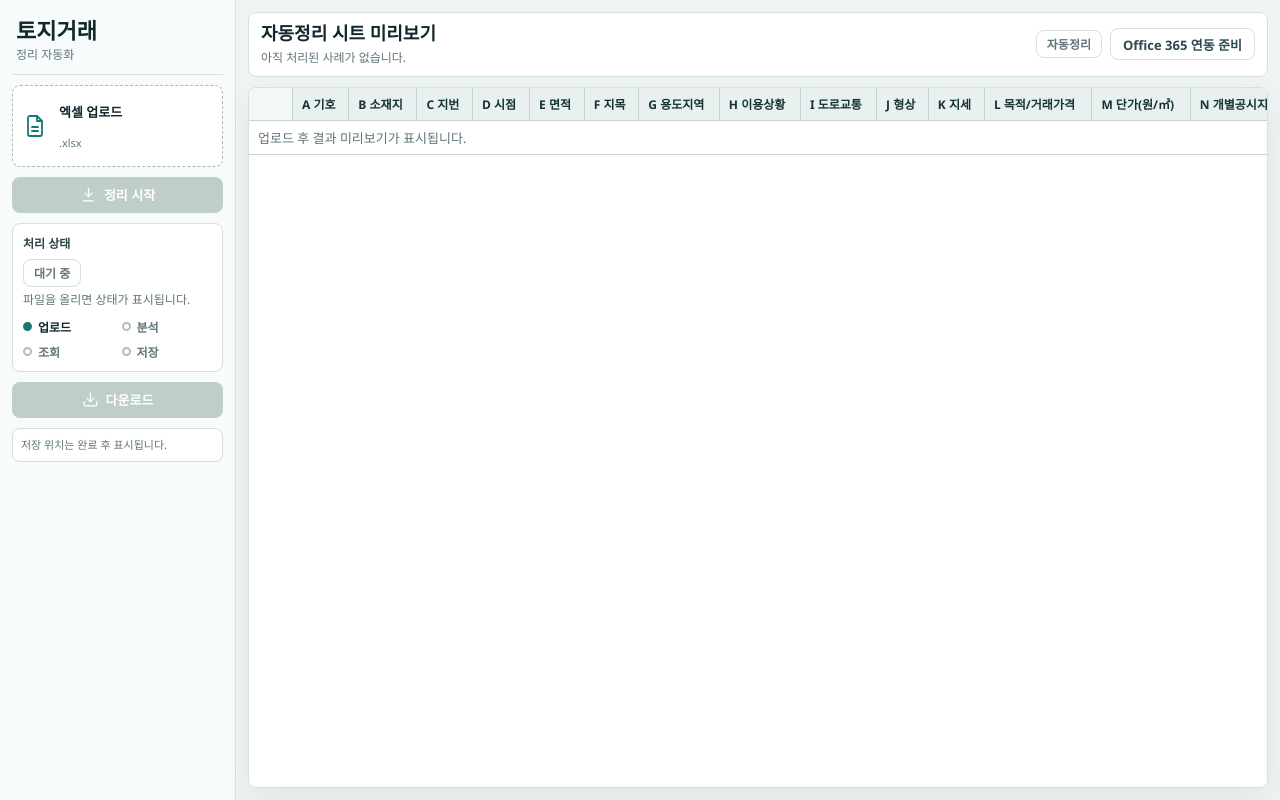
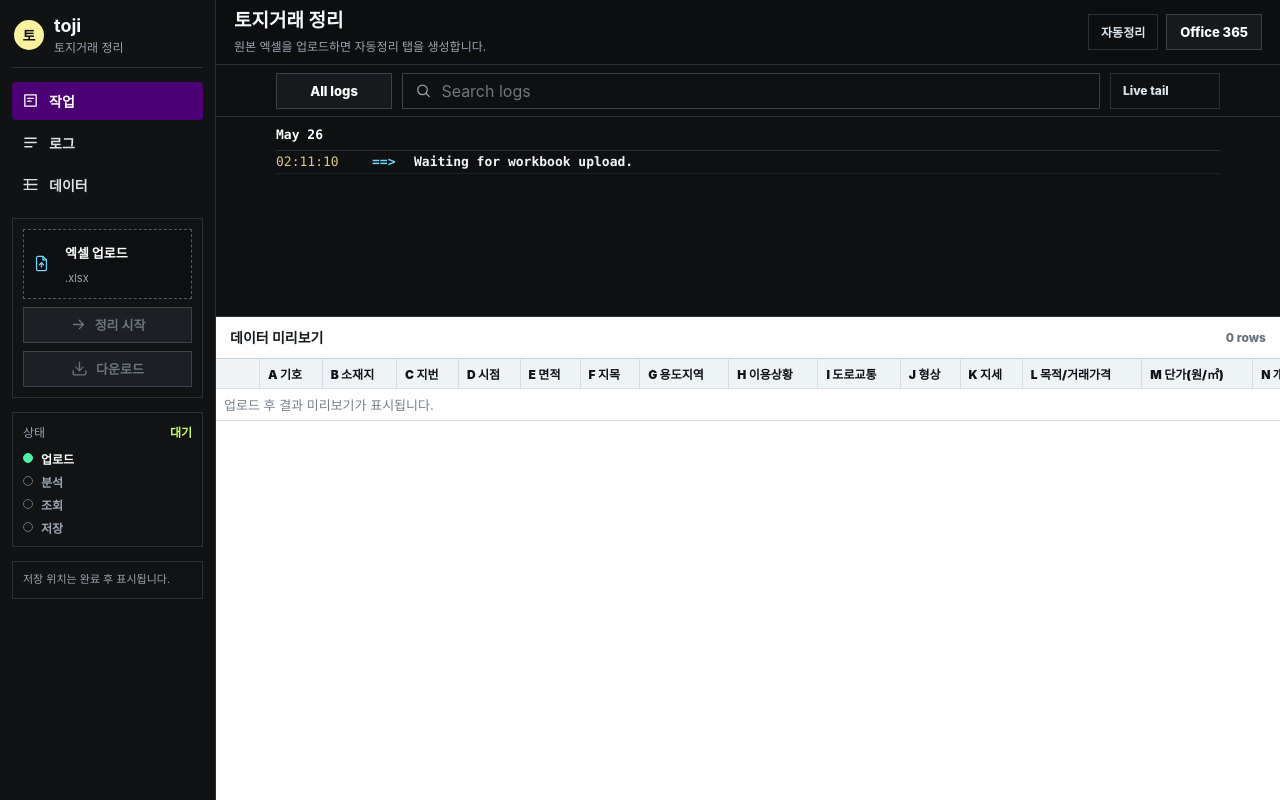
Before and after one commit to dfc03300/toji, a website: page public/index.html in a window 1280 px wide. Drawn offline with Linux system fonts and the light colour scheme.

Commit message:
Redesign UI around live logs

```diff
--- a/public/app.js
+++ b/public/app.js
@@ -35,6 +35,8 @@ const columnLetters = ["", ...Array.from({ length: headers.length }, (_, index)
 const state = {
   file: null,
   timer: null,
+  lastProgress: "",
+  logs: [],
 };
 
 const els = {
@@ -44,8 +46,7 @@ const els = {
   fileMeta: document.querySelector("#fileMeta"),
   processBtn: document.querySelector("#processBtn"),
   serverStatus: document.querySelector("#serverStatus"),
-  progressText: document.querySelector("#progressText"),
-  steps: [...document.querySelectorAll("#steps li")],
+  steps: [...document.querySelectorAll("#steps span")],
   downloadBtn: document.querySelector("#downloadBtn"),
   savePath: document.querySelector("#savePath"),
   previewHead: document.querySelector("#previewHead"),
@@ -53,7 +54,54 @@ const els = {
   summaryText: document.querySelector("#summaryText"),
   sheetName: document.querySelector("#sheetName"),
   officeBtn: document.querySelector("#officeBtn"),
+  logStream: document.querySelector("#logStream"),
+  logSearch: document.querySelector("#logSearch"),
+  rowCount: document.querySelector("#rowCount"),
 };
+
+function nowTime() {
+  return new Intl.DateTimeFormat("ko-KR", {
+    hour: "2-digit",
+    minute: "2-digit",
+    second: "2-digit",
+    hour12: false,
+  }).format(new Date());
+}
+
+function todayLabel() {
+  return new Intl.DateTimeFormat("en-US", { month: "short", day: "2-digit" }).format(new Date());
+}
+
+function escapeHtml(value) {
+  return String(value ?? "")
+    .replaceAll("&", "&amp;")
+    .replaceAll("<", "&lt;")
+    .replaceAll(">", "&gt;")
+    .replaceAll('"', "&quot;");
+}
+
+function addLog(message, type = "info") {
+  if (!message || state.lastProgress === message) return;
+  state.lastProgress = message;
+  state.logs.push({ time: nowTime(), message, type });
+  renderLogs();
+}
+
+function renderLogs() {
+  const query = els.logSearch.value.trim().toLowerCase();
+  const logs = state.logs.filter((log) => !query || log.message.toLowerCase().includes(query));
+  els.logStream.innerHTML = [
+    `<div class="log-day">${todayLabel()}</div>`,
+    ...logs.map((log) => `
+      <div class="log-line ${log.type}">
+        <span class="log-time">${log.time}</span>
+        <span class="log-arrow">==&gt;</span>
+        <span class="log-message">${escapeHtml(log.message)}</span>
+      </div>
+    `),
+  ].join("");
+  els.logStream.scrollTop = els.logStream.scrollHeight;
+}
 
 function setStep(index) {
   els.steps.forEach((step, i) => {
@@ -75,7 +123,8 @@ function chooseFile(file) {
   els.fileName.textContent = file.name;
   els.fileMeta.textContent = `${formatBytes(file.size)} · 업로드 준비 완료`;
   els.processBtn.disabled = false;
-  els.serverStatus.textContent = "파일 선택됨";
+  els.serverStatus.textContent = "파일 선택";
+  addLog(`Selected file: ${file.name} (${formatBytes(file.size)})`);
 }
 
 function renderHead() {
@@ -96,8 +145,15 @@ function valueText(value) {
   return String(value);
 }
 
+function isCrawledCell(header, row) {
+  if (header === "크롤링상세" || header === "크롤링URL") return Boolean(row[header]);
+  if (header === "개별공시지가") return /공시지가 .*선택|조회주소|요청URL/.test(String(row["크롤링상세"] || ""));
+  return false;
+}
+
 function renderPreview(rows) {
   renderHead();
+  els.rowCount.textContent = `${rows?.length || 0} rows`;
   if (!rows?.length) {
     els.previewBody.innerHTML = `<tr><td class="row-head">1</td><td class="empty" colspan="${headers.length}">업로드 후 결과 미리보기가 표시됩니다.</td></tr>`;
     return;
@@ -106,7 +162,10 @@ function renderPreview(rows) {
   els.previewBody.innerHTML = rows
     .map((row, rowIndex) => {
       const cells = headers
-        .map((header) => `<td contenteditable="true" spellcheck="false">${valueText(row[header])}</td>`)
+        .map((header) => {
+          const className = isCrawledCell(header, row) ? " class=\"crawled\"" : "";
+          return `<td${className} contenteditable="true" spellcheck="false">${escapeHtml(valueText(row[header]))}</td>`;
+        })
         .join("");
       return `<tr><td class="row-head">${rowIndex + 1}</td>${cells}</tr>`;
     })
@@ -118,15 +177,15 @@ async function poll(jobId) {
   const job = await response.json();
   if (!response.ok) throw new Error(job.error || "작업 상태를 읽지 못했습니다.");
 
-  els.progressText.textContent = job.progress || "처리 중입니다.";
-  if (/조회/.test(job.progress || "")) setStep(2);
+  if (job.progress) addLog(job.progress);
+  if (/조회|공시지가/.test(job.progress || "")) setStep(2);
   else if (/저장|완료/.test(job.progress || "")) setStep(3);
   else setStep(1);
 
   if (job.status === "failed") {
     clearInterval(state.timer);
     els.serverStatus.textContent = "실패";
-    els.progressText.innerHTML = `<span class="error">${job.error || "처리 실패"}</span>`;
+    addLog(job.error || "처리 실패", "error");
     els.processBtn.disabled = false;
     return;
   }
@@ -141,6 +200,7 @@ async function poll(jobId) {
     els.savePath.textContent = job.savedPath ? `저장됨: ${job.savedPath}` : "저장 위치를 확인하지 못했습니다.";
     els.summaryText.textContent = `${job.caseCount || 0}건을 자동정리 탭에 작성했습니다.`;
     els.sheetName.textContent = job.sheetName || "자동정리";
+    addLog(`Completed: ${job.caseCount || 0} rows written to ${job.sheetName || "자동정리"}`, "success");
     renderPreview(job.preview);
     els.processBtn.disabled = false;
   }
@@ -148,13 +208,14 @@ async function poll(jobId) {
 
 async function startProcess() {
   if (!state.file) return;
+  state.lastProgress = "";
   els.processBtn.disabled = true;
   els.downloadBtn.classList.add("disabled");
   els.downloadBtn.href = "#";
   els.savePath.textContent = "저장 위치는 완료 후 표시됩니다.";
   els.serverStatus.textContent = "처리 중";
-  els.progressText.textContent = "파일을 업로드하는 중입니다.";
   setStep(0);
+  addLog("Uploading workbook...");
 
   const form = new FormData();
   form.append("file", state.file);
@@ -165,10 +226,11 @@ async function startProcess() {
     els.serverStatus.textContent = "오류";
     throw new Error(data.error || "업로드 실패");
   }
+  addLog(`Job accepted: ${data.jobId}`);
   state.timer = setInterval(() => poll(data.jobId).catch((error) => {
     clearInterval(state.timer);
     els.serverStatus.textContent = "오류";
-    els.progressText.innerHTML = `<span class="error">${error.message}</span>`;
+    addLog(error.message, "error");
     els.processBtn.disabled = false;
   }), 1200);
   await poll(data.jobId);
@@ -176,13 +238,15 @@ async function startProcess() {
 
 els.fileInput.addEventListener("change", (event) => chooseFile(event.target.files[0]));
 els.processBtn.addEventListener("click", () => startProcess().catch((error) => {
-  els.progressText.innerHTML = `<span class="error">${error.message}</span>`;
+  addLog(error.message, "error");
   els.processBtn.disabled = false;
 }));
 
 els.officeBtn.addEventListener("click", () => {
-  els.progressText.textContent = "Office 365 편집 연동은 Microsoft 로그인, OneDrive 업로드, Graph API 연결이 필요합니다.";
+  addLog("Office 365 편집 연동은 Microsoft 로그인, OneDrive 업로드, Graph API 연결이 필요합니다.");
 });
+
+els.logSearch.addEventListener("input", renderLogs);
 
 ["dragenter", "dragover"].forEach((eventName) => {
   els.dropzone.addEventListener(eventName, (event) => {
@@ -199,4 +263,6 @@ els.officeBtn.addEventListener("click", () => {
 });
 
 els.dropzone.addEventListener("drop", (event) => chooseFile(event.dataTransfer.files[0]));
+
 renderHead();
+addLog("Waiting for workbook upload.");
--- a/public/index.html
+++ b/public/index.html
@@ -3,74 +3,99 @@
   <head>
     <meta charset="UTF-8" />
     <meta name="viewport" content="width=device-width, initial-scale=1.0" />
-    <title>토지 거래 정리 자동화</title>
+    <title>토지거래 정리</title>
     <link rel="stylesheet" href="/styles.css" />
   </head>
   <body>
     <main class="app-shell">
       <aside class="sidebar">
         <div class="brand">
-          <h1>토지거래</h1>
-          <p>정리 자동화</p>
+          <span class="brand-mark">토</span>
+          <div>
+            <strong>toji</strong>
+            <small>토지거래 정리</small>
+          </div>
         </div>
 
-        <label class="mini-upload" id="dropzone">
+        <nav class="nav">
+          <a class="active" href="#work">
+            <svg viewBox="0 0 24 24" aria-hidden="true"><path d="M4 4h16v16H4z"></path><path d="M8 9h8"></path><path d="M8 13h5"></path></svg>
+            작업
+          </a>
+          <a href="#logs">
+            <svg viewBox="0 0 24 24" aria-hidden="true"><path d="M4 6h16"></path><path d="M4 12h16"></path><path d="M4 18h10"></path></svg>
+            로그
+          </a>
+          <a href="#preview">
+            <svg viewBox="0 0 24 24" aria-hidden="true"><path d="M3 5h18"></path><path d="M3 12h18"></path><path d="M3 19h18"></path><path d="M8 5v14"></path></svg>
+            데이터
+          </a>
+        </nav>
+
+        <section class="control-panel" id="work">
+          <label class="upload-button" id="dropzone">
             <input id="fileInput" type="file" accept=".xlsx" />
-          <svg viewBox="0 0 24 24" aria-hidden="true">
-            <path d="M14 2H7a2 2 0 0 0-2 2v16a2 2 0 0 0 2 2h10a2 2 0 0 0 2-2V7z"></path>
-            <path d="M14 2v5h5"></path>
-            <path d="M9 13h6"></path>
-            <path d="M9 17h6"></path>
-          </svg>
+            <svg viewBox="0 0 24 24" aria-hidden="true"><path d="M14 2H7a2 2 0 0 0-2 2v16a2 2 0 0 0 2 2h10a2 2 0 0 0 2-2V7z"></path><path d="M14 2v5h5"></path><path d="M12 11v6"></path><path d="m9 14 3-3 3 3"></path></svg>
             <span id="fileName">엑셀 업로드</span>
             <small id="fileMeta">.xlsx</small>
           </label>
 
           <button class="primary" id="processBtn" disabled>
-          <svg viewBox="0 0 24 24" aria-hidden="true">
-            <path d="M12 3v12"></path>
-            <path d="m17 10-5 5-5-5"></path>
-            <path d="M5 21h14"></path>
-          </svg>
+            <svg viewBox="0 0 24 24" aria-hidden="true"><path d="M5 12h14"></path><path d="m13 6 6 6-6 6"></path></svg>
             정리 시작
           </button>
 
-        <section class="side-section">
-          <div class="section-title">처리 상태</div>
-          <span class="status-pill" id="serverStatus">대기 중</span>
-          <p id="progressText">파일을 올리면 상태가 표시됩니다.</p>
-          <ol class="steps" id="steps">
-            <li class="active"><span></span>업로드</li>
-            <li><span></span>분석</li>
-            <li><span></span>조회</li>
-            <li><span></span>저장</li>
-          </ol>
+          <a class="download disabled" id="downloadBtn" href="#" download>
+            <svg viewBox="0 0 24 24" aria-hidden="true"><path d="M21 15v4a2 2 0 0 1-2 2H5a2 2 0 0 1-2-2v-4"></path><path d="m7 10 5 5 5-5"></path><path d="M12 15V3"></path></svg>
+            다운로드
+          </a>
         </section>
 
-        <a class="download disabled" id="downloadBtn" href="#" download>
-          <svg viewBox="0 0 24 24" aria-hidden="true">
-            <path d="M21 15v4a2 2 0 0 1-2 2H5a2 2 0 0 1-2-2v-4"></path>
-            <path d="m7 10 5 5 5-5"></path>
-            <path d="M12 15V3"></path>
-          </svg>
-          다운로드
-        </a>
+        <section class="status-card">
+          <div class="status-row">
+            <span>상태</span>
+            <strong id="serverStatus">대기</strong>
+          </div>
+          <div class="steps" id="steps">
+            <span class="active">업로드</span>
+            <span>분석</span>
+            <span>조회</span>
+            <span>저장</span>
+          </div>
+        </section>
 
         <div class="save-path" id="savePath">저장 위치는 완료 후 표시됩니다.</div>
       </aside>
 
-      <section class="data-area">
-        <header class="data-toolbar">
+      <section class="workspace">
+        <header class="topbar">
           <div>
-            <h2>자동정리 시트 미리보기</h2>
-            <p id="summaryText">아직 처리된 사례가 없습니다.</p>
+            <h1>토지거래 정리</h1>
+            <p id="summaryText">원본 엑셀을 업로드하면 자동정리 탭을 생성합니다.</p>
           </div>
-          <div class="toolbar-actions">
+          <div class="top-actions">
             <span class="sheet-name" id="sheetName">자동정리</span>
-            <button class="secondary" type="button" id="officeBtn">Office 365 연동 준비</button>
+            <button class="secondary" type="button" id="officeBtn">Office 365</button>
           </div>
         </header>
 
+        <section class="log-panel" id="logs">
+          <div class="log-toolbar">
+            <button class="log-filter" type="button">All logs</button>
+            <div class="log-search">
+              <svg viewBox="0 0 24 24" aria-hidden="true"><circle cx="11" cy="11" r="7"></circle><path d="m21 21-4.3-4.3"></path></svg>
+              <input id="logSearch" type="search" placeholder="Search logs" />
+            </div>
+            <span class="log-window">Live tail</span>
+          </div>
+          <div class="log-stream" id="logStream" aria-live="polite"></div>
+        </section>
+
+        <section class="data-card" id="preview">
+          <div class="data-title">
+            <strong>데이터 미리보기</strong>
+            <span id="rowCount">0 rows</span>
+          </div>
           <div class="viewer">
             <table class="sheet-grid">
               <thead>
@@ -78,12 +103,13 @@
               </thead>
               <tbody id="previewBody">
                 <tr>
-                <td class="empty" colspan="20">업로드 후 결과 미리보기가 표시됩니다.</td>
+                  <td class="empty" colspan="21">업로드 후 결과 미리보기가 표시됩니다.</td>
                 </tr>
               </tbody>
             </table>
           </div>
         </section>
+      </section>
     </main>
     <script src="/app.js"></script>
   </body>
--- a/public/styles.css
+++ b/public/styles.css
@@ -1,17 +1,21 @@
 :root {
-  color-scheme: light;
-  --bg: #eef3f3;
-  --surface: #ffffff;
-  --ink: #10272c;
-  --muted: #60757a;
-  --line: #d6e0df;
-  --grid: #c9d4d2;
-  --head: #e8f1f0;
-  --accent: #167a74;
-  --accent-dark: #0d5f5a;
-  --soft: #e5f2f1;
-  --bad: #b42318;
-  font-family: Pretendard, "Segoe UI", system-ui, -apple-system, BlinkMacSystemFont, sans-serif;
+  color-scheme: dark;
+  --bg: #0b0d0f;
+  --panel: #111315;
+  --panel-2: #15181b;
+  --panel-3: #0e1012;
+  --ink: #f4f7fb;
+  --muted: #9aa5b1;
+  --line: #2a2f35;
+  --line-soft: #1c2024;
+  --purple: #4b0074;
+  --accent: #c7ff64;
+  --blue: #72d7ff;
+  --green: #52f0a5;
+  --red: #ff8a8a;
+  --grid: #d7dee6;
+  --grid-head: #eef3f6;
+  font-family: Inter, "Segoe UI", "Malgun Gothic", system-ui, sans-serif;
 }
 
 * {
@@ -20,6 +24,7 @@
 
 body {
   margin: 0;
+  min-width: 1100px;
   background: var(--bg);
   color: var(--ink);
 }
@@ -42,251 +47,404 @@ svg {
 .app-shell {
   min-height: 100vh;
   display: grid;
-  grid-template-columns: 236px minmax(0, 1fr);
+  grid-template-columns: 216px minmax(0, 1fr);
 }
 
 .sidebar {
-  background: #f8fbfb;
+  background: #101214;
   border-right: 1px solid var(--line);
   padding: 14px 12px;
   display: flex;
   flex-direction: column;
-  gap: 10px;
+  gap: 14px;
 }
 
 .brand {
-  padding: 4px 4px 10px;
+  display: flex;
+  align-items: center;
+  gap: 10px;
+  padding: 2px 2px 12px;
   border-bottom: 1px solid var(--line);
 }
 
-.brand h1 {
-  margin: 0;
-  font-size: 22px;
-  line-height: 1.1;
-  letter-spacing: 0;
+.brand-mark {
+  width: 30px;
+  height: 30px;
+  display: grid;
+  place-items: center;
+  border-radius: 999px;
+  background: #fbf2a0;
+  color: #111;
+  font-weight: 900;
+  font-size: 14px;
 }
 
-.brand p,
-.data-toolbar p,
-.side-section p {
-  margin: 4px 0 0;
+.brand strong,
+.brand small {
+  display: block;
+}
+
+.brand strong {
+  font-size: 18px;
+  line-height: 1.1;
+}
+
+.brand small {
+  margin-top: 2px;
   color: var(--muted);
   font-size: 12px;
-  line-height: 1.45;
 }
 
-.mini-upload {
-  min-height: 82px;
-  border: 1px dashed #a9bab8;
-  border-radius: 8px;
-  background: var(--surface);
+.nav {
   display: grid;
-  grid-template-columns: 28px minmax(0, 1fr);
+  gap: 4px;
+}
+
+.nav a {
+  height: 38px;
+  display: flex;
+  align-items: center;
+  gap: 10px;
+  padding: 0 10px;
+  color: #dbe3ea;
+  text-decoration: none;
+  border-radius: 4px;
+  font-size: 14px;
+  font-weight: 700;
+}
+
+.nav a.active {
+  background: var(--purple);
+  color: #fff;
+}
+
+.control-panel,
+.status-card,
+.save-path {
+  border: 1px solid var(--line);
+  background: var(--panel);
+}
+
+.control-panel {
+  display: grid;
+  gap: 8px;
+  padding: 10px;
+}
+
+.upload-button {
+  min-height: 70px;
+  display: grid;
+  grid-template-columns: 24px minmax(0, 1fr);
   grid-template-rows: auto auto;
   align-items: center;
   gap: 2px 8px;
-  padding: 10px;
+  padding: 9px;
+  border: 1px dashed #525b65;
+  background: #0d0f11;
+  color: #fff;
   cursor: pointer;
 }
 
-.mini-upload.dragover {
+.upload-button.dragover {
   border-color: var(--accent);
-  background: var(--soft);
+  background: #161c12;
 }
 
-.mini-upload input {
+.upload-button input {
   display: none;
 }
 
-.mini-upload svg {
+.upload-button svg {
   grid-row: 1 / 3;
-  width: 24px;
-  height: 24px;
-  color: var(--accent);
+  color: var(--blue);
 }
 
-.mini-upload span {
-  font-size: 13px;
-  font-weight: 800;
+.upload-button span {
   overflow: hidden;
   text-overflow: ellipsis;
   white-space: nowrap;
+  font-size: 13px;
+  font-weight: 800;
 }
 
-.mini-upload small {
-  color: var(--muted);
-  font-size: 11px;
+.upload-button small {
   overflow: hidden;
   text-overflow: ellipsis;
   white-space: nowrap;
+  color: var(--muted);
+  font-size: 11px;
 }
 
 .primary,
 .download,
-.secondary {
-  border-radius: 8px;
-  border: 0;
+.secondary,
+.log-filter {
+  height: 36px;
+  border: 1px solid #3a4149;
+  background: #171a1d;
+  color: #fff;
   display: inline-flex;
   align-items: center;
   justify-content: center;
-  gap: 7px;
+  gap: 8px;
+  text-decoration: none;
+  cursor: pointer;
   font-size: 13px;
   font-weight: 800;
-  text-decoration: none;
-  cursor: pointer;
 }
 
-.primary,
-.download {
-  width: 100%;
-  height: 36px;
-  background: var(--accent);
-  color: #fff;
-}
-
-.primary:hover,
-.download:hover {
-  background: var(--accent-dark);
+.primary {
+  background: #fff;
+  color: #111;
 }
 
 .primary:disabled,
 .download.disabled {
-  background: #bfcdcb;
+  color: #6b737c;
+  background: #1c2024;
+  pointer-events: none;
   cursor: not-allowed;
-  pointer-events: none;
 }
 
-.secondary {
-  height: 32px;
-  padding: 0 12px;
-  border: 1px solid var(--line);
-  background: #fff;
-  color: #2b4a50;
-  white-space: nowrap;
+.download {
+  width: 100%;
 }
 
-.side-section {
-  border: 1px solid var(--line);
-  border-radius: 8px;
-  background: var(--surface);
+.secondary,
+.log-filter {
+  padding: 0 13px;
+}
+
+.status-card {
   padding: 10px;
 }
 
-.section-title {
+.status-row {
+  display: flex;
+  align-items: center;
+  justify-content: space-between;
+  color: var(--muted);
   font-size: 12px;
-  font-weight: 900;
-  color: #2d4347;
-  margin-bottom: 7px;
 }
 
-.status-pill,
-.sheet-name {
-  display: inline-flex;
+.status-row strong {
+  color: var(--accent);
+}
+
+.steps {
+  display: grid;
+  gap: 6px;
+  margin-top: 10px;
+}
+
+.steps span {
+  display: flex;
   align-items: center;
-  height: 28px;
-  padding: 0 10px;
-  border: 1px solid var(--line);
-  border-radius: 8px;
-  background: var(--surface);
+  gap: 8px;
   color: var(--muted);
   font-size: 12px;
   font-weight: 800;
 }
 
-.steps {
-  list-style: none;
-  padding: 0;
-  margin: 10px 0 0;
-  display: grid;
-  grid-template-columns: 1fr 1fr;
-  gap: 7px 8px;
+.steps span::before {
+  content: "";
+  width: 8px;
+  height: 8px;
+  border-radius: 99px;
+  border: 1px solid #68717b;
 }
 
-.steps li {
-  display: flex;
-  align-items: center;
-  gap: 6px;
-  color: var(--muted);
-  font-size: 12px;
-  font-weight: 800;
+.steps span.active,
+.steps span.done {
+  color: #fff;
 }
 
-.steps span {
-  width: 9px;
-  height: 9px;
-  border-radius: 999px;
-  border: 2px solid #afbfbd;
-  background: #fff;
-}
-
-.steps li.active {
-  color: var(--ink);
-}
-
-.steps li.active span,
-.steps li.done span {
-  border-color: var(--accent);
-  background: var(--accent);
+.steps span.active::before,
+.steps span.done::before {
+  border-color: var(--green);
+  background: var(--green);
 }
 
 .save-path {
-  padding: 8px;
-  border: 1px solid var(--line);
-  border-radius: 8px;
-  background: #fff;
+  padding: 10px;
   color: var(--muted);
   font-size: 11px;
   line-height: 1.45;
   word-break: break-all;
 }
 
-.data-area {
+.workspace {
   min-width: 0;
   height: 100vh;
-  padding: 12px;
   display: grid;
-  grid-template-rows: auto minmax(0, 1fr);
-  gap: 10px;
+  grid-template-rows: auto 252px minmax(0, 1fr);
 }
 
-.data-toolbar {
-  min-height: 58px;
-  border: 1px solid var(--line);
-  border-radius: 8px;
-  background: var(--surface);
+.topbar {
+  min-height: 60px;
   display: flex;
   align-items: center;
   justify-content: space-between;
-  gap: 16px;
-  padding: 10px 12px;
+  gap: 18px;
+  padding: 10px 18px;
+  border-bottom: 1px solid var(--line);
+  background: #0c0e10;
 }
 
-.data-toolbar h2 {
+.topbar h1 {
   margin: 0;
-  font-size: 18px;
+  font-size: 19px;
   line-height: 1.2;
-  letter-spacing: 0;
 }
 
-.toolbar-actions {
+.topbar p {
+  margin: 4px 0 0;
+  color: var(--muted);
+  font-size: 12px;
+}
+
+.top-actions {
   display: flex;
   align-items: center;
   gap: 8px;
 }
 
+.sheet-name,
+.log-window {
+  display: inline-flex;
+  align-items: center;
+  height: 36px;
+  padding: 0 12px;
+  border: 1px solid var(--line);
+  color: #dce6ef;
+  font-size: 12px;
+  font-weight: 800;
+}
+
+.log-panel {
+  min-width: 0;
+  display: grid;
+  grid-template-rows: 52px minmax(0, 1fr);
+  border-bottom: 1px solid var(--line);
+  background: var(--panel-3);
+}
+
+.log-toolbar {
+  display: grid;
+  grid-template-columns: 116px minmax(220px, 1fr) 110px;
+  gap: 10px;
+  align-items: center;
+  padding: 8px 60px;
+  border-bottom: 1px solid var(--line);
+}
+
+.log-search {
+  height: 36px;
+  border: 1px solid #3a4149;
+  display: flex;
+  align-items: center;
+  gap: 8px;
+  padding: 0 12px;
+  color: var(--muted);
+}
+
+.log-search input {
+  width: 100%;
+  border: 0;
+  outline: 0;
+  background: transparent;
+  color: #fff;
+}
+
+.log-stream {
+  overflow: auto;
+  padding: 0 60px 12px;
+  font-family: "Cascadia Mono", Consolas, monospace;
+  font-size: 13px;
+  line-height: 1.65;
+}
+
+.log-day {
+  position: sticky;
+  top: 0;
+  padding: 7px 0 5px;
+  background: var(--panel-3);
+  color: #fff;
+  border-bottom: 1px solid var(--line);
+  font-weight: 800;
+}
+
+.log-line {
+  display: grid;
+  grid-template-columns: 96px 42px minmax(0, 1fr);
+  border-bottom: 1px solid var(--line-soft);
+  color: #f4f4f4;
+}
+
+.log-time {
+  color: #d9c58b;
+}
+
+.log-arrow {
+  color: var(--blue);
+  font-weight: 900;
+}
+
+.log-line.success .log-arrow,
+.log-line.success .log-message {
+  color: var(--green);
+}
+
+.log-line.error .log-arrow,
+.log-line.error .log-message {
+  color: var(--red);
+}
+
+.log-message {
+  min-width: 0;
+  white-space: pre-wrap;
+  overflow-wrap: anywhere;
+  font-weight: 700;
+}
+
+.data-card {
+  min-width: 0;
+  min-height: 0;
+  display: grid;
+  grid-template-rows: 42px minmax(0, 1fr);
+  background: #f7f9fb;
+  color: #15191d;
+}
+
+.data-title {
+  display: flex;
+  align-items: center;
+  justify-content: space-between;
+  padding: 0 14px;
+  border-bottom: 1px solid #cbd3dc;
+  background: #fff;
+}
+
+.data-title strong {
+  font-size: 14px;
+}
+
+.data-title span {
+  color: #65717d;
+  font-size: 12px;
+  font-weight: 800;
+}
+
 .viewer {
   min-height: 0;
   overflow: auto;
-  border: 1px solid var(--line);
-  border-radius: 8px;
   background: #fff;
-  box-shadow: 0 12px 32px rgba(21, 41, 47, 0.06);
 }
 
 .sheet-grid {
   border-collapse: separate;
   border-spacing: 0;
-  min-width: 1540px;
+  min-width: 1700px;
   width: 100%;
   font-size: 13px;
 }
@@ -295,8 +453,8 @@ svg {
 .sheet-grid td {
   border-right: 1px solid var(--grid);
   border-bottom: 1px solid var(--grid);
-  padding: 7px 9px;
-  height: 30px;
+  padding: 6px 8px;
+  height: 29px;
   white-space: nowrap;
   text-align: left;
   background: #fff;
@@ -306,8 +464,8 @@ svg {
   position: sticky;
   top: 0;
   z-index: 2;
-  background: var(--head);
-  color: #173336;
+  background: var(--grid-head);
+  color: #101418;
   font-size: 12px;
   font-weight: 900;
 }
@@ -321,8 +479,8 @@ svg {
   min-width: 44px;
   max-width: 44px;
   text-align: center;
-  color: #52666a;
-  background: #f3f7f7;
+  color: #5b6570;
+  background: #f1f4f7;
   font-weight: 800;
 }
 
@@ -332,26 +490,35 @@ svg {
 }
 
 .sheet-grid tbody tr:nth-child(even) td:not(.row-head) {
-  background: #fbfdfd;
+  background: #fbfcfd;
+}
+
+.sheet-grid td.crawled {
+  color: #c00000;
+  font-weight: 700;
 }
 
 .sheet-grid td[contenteditable="true"]:focus {
-  outline: 2px solid var(--accent);
+  outline: 2px solid #111;
   outline-offset: -2px;
   background: #fff;
 }
 
 .empty {
   text-align: center;
-  color: var(--muted);
+  color: #75808b;
   height: 220px;
 }
 
 .error {
-  color: var(--bad);
+  color: var(--red);
 }
 
 @media (max-width: 900px) {
+  body {
+    min-width: 0;
+  }
+
   .app-shell {
     grid-template-columns: 1fr;
   }
@@ -361,8 +528,15 @@ svg {
     border-bottom: 1px solid var(--line);
   }
 
-  .data-area {
+  .workspace {
     height: auto;
     min-height: 70vh;
+    grid-template-rows: auto 300px 70vh;
+  }
+
+  .log-toolbar,
+  .log-stream {
+    padding-left: 12px;
+    padding-right: 12px;
   }
 }
```
Lines whose indentation alone changed are shown as unchanged.
